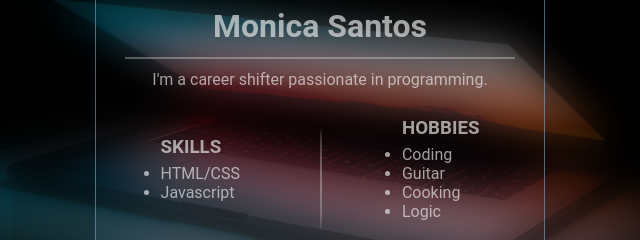
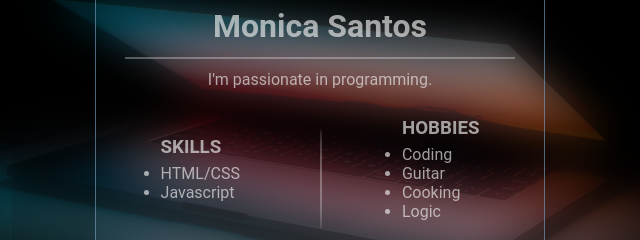
Before and after one commit to msophiasantos/msantosofficial, a plain HTML site: page index.html in a window 1280 px wide. Shown: the part 257-497 px from the top of the page, 320-960 px from the left. Drawn offline with Linux system fonts and the light colour scheme; a web font is replaced by a local one.

Commit message:
Update index.html

```diff
--- a/index.html
+++ b/index.html
@@ -23,7 +23,7 @@
 						<span class="br"></span>
 						<hr color="#c4c4c4">
 						<span class="br"></span>
-						<p style="text-align:justify; font-family: 'Roboto', sans-serif;" >I'm a career shifter passionate in programming.</div>
+						<p style="text-align:justify; font-family: 'Roboto', sans-serif;" >I'm passionate in programming.</div>
 
 
 					<div class="mainbody">
```
